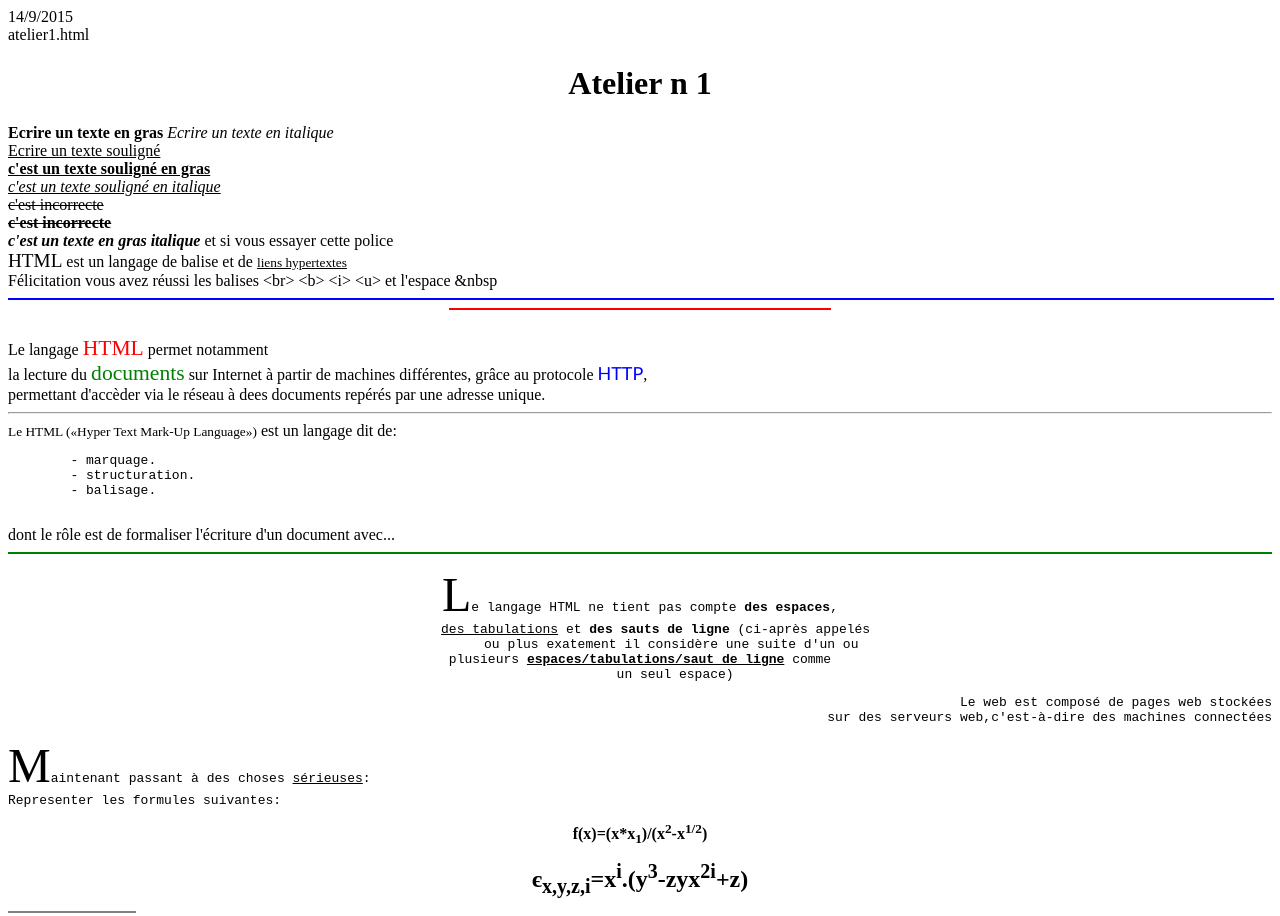
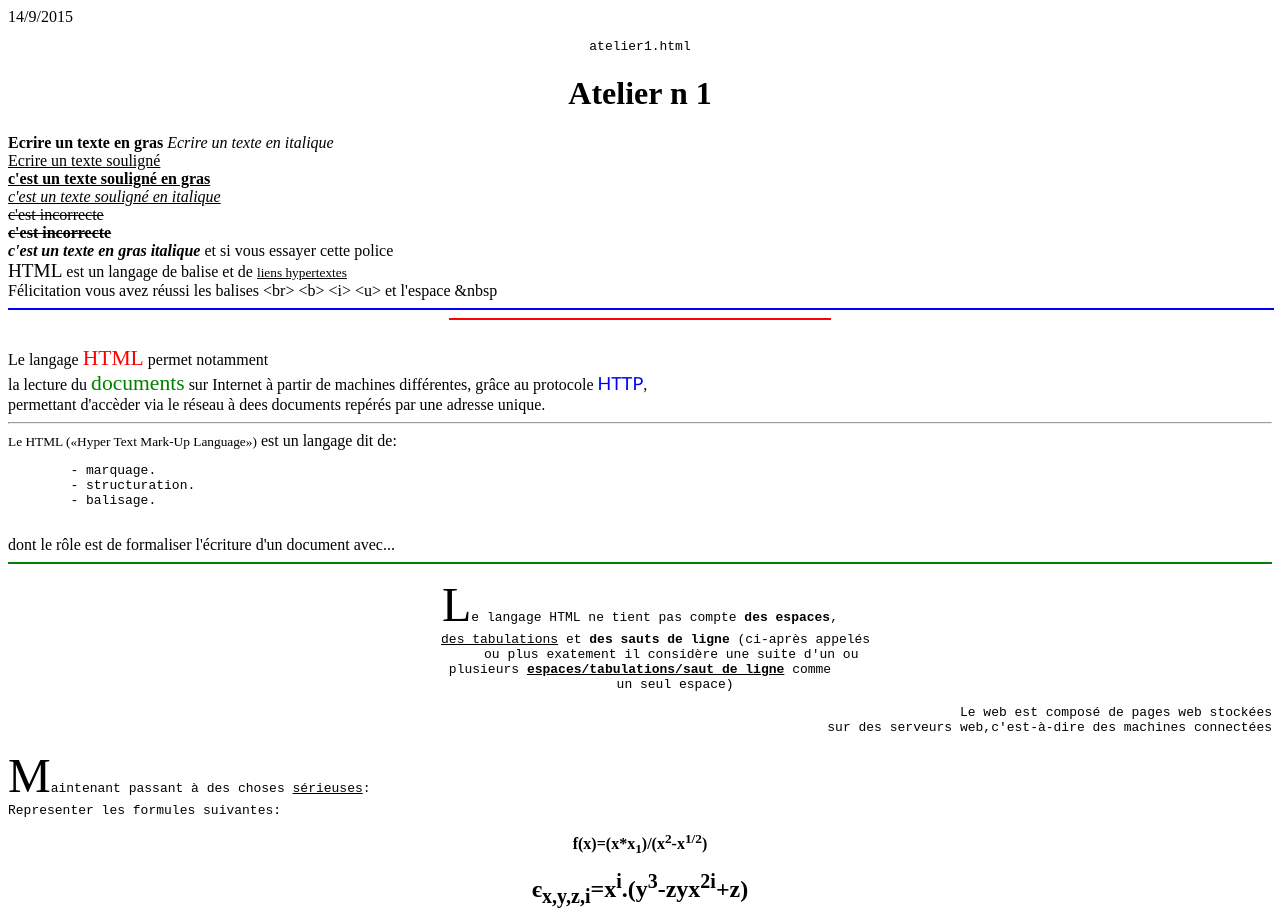
Before and after one commit to wissal-Ql/atelier-n1, a plain HTML site: page index.html in a window 1280 px wide. Shown: the top 916 px of the page. Drawn offline with Linux system fonts and the light colour scheme.

Commit message:
Update index.html

```diff
--- a/index.html
+++ b/index.html
@@ -3,7 +3,7 @@
     <head>
         <a align="left">14/9/2015</a>
         <br>
-        <a align="center">atelier1.html</a>
+        <pre align="center">atelier1.html</pre>
         <h1 align="center">Atelier n 1</h1>
     </head>
     <body>
```
